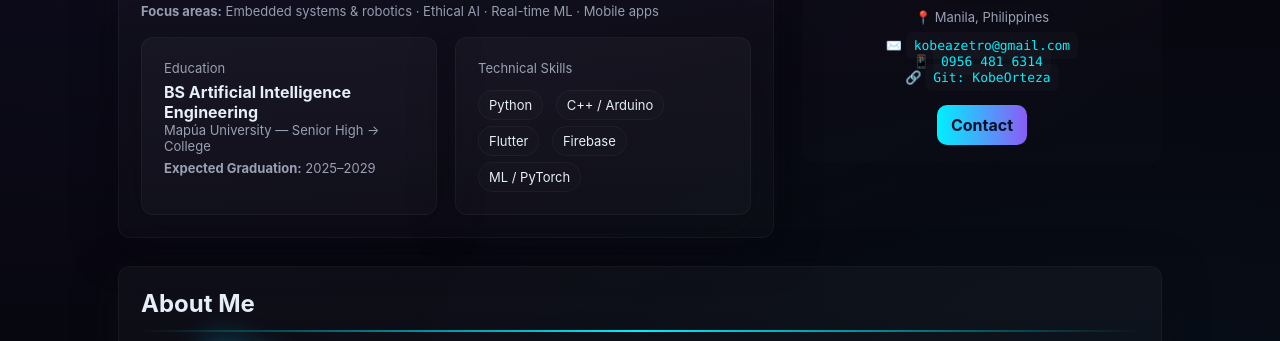
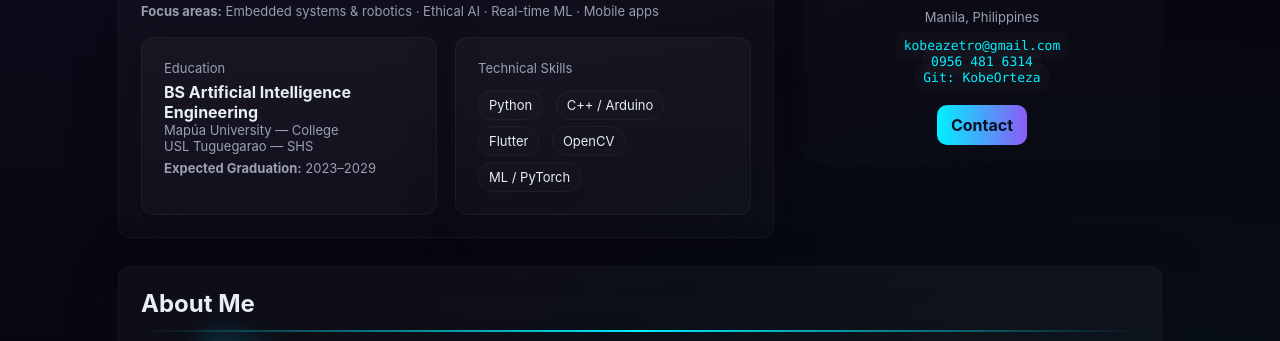
Before and after one commit to KobeOrteza/KobeOrteza.github.io, a plain HTML site: page main.html in a window 1280 px wide. Shown: the part 305-646 px from the top of the page. Drawn offline with Linux system fonts and the light colour scheme.

Commit message:
Update main.html

```diff
--- a/main.html
+++ b/main.html
@@ -302,8 +302,9 @@
             <div class="card fade-up" style="animation-delay:.14s">
               <div class="small muted">Education</div>
               <div style="font-weight:700;margin-top:6px">BS Artificial Intelligence Engineering</div>
-              <div class="small muted">Mapúa University — Senior High → College</div>
-              <div class="small muted" style="margin-top:6px"><strong>Expected Graduation:</strong> 2025–2029</div>
+              <div class="small muted">Mapúa University — College</div>
+              <div class="small muted">USL Tuguegarao — SHS</div>
+              <div class="small muted" style="margin-top:6px"><strong>Expected Graduation:</strong> 2023–2029</div>
             </div>
 
             <div class="card fade-up" style="animation-delay:.22s">
@@ -312,7 +313,7 @@
                 <span class="pill">Python</span>
                 <span class="pill">C++ / Arduino</span>
                 <span class="pill">Flutter</span>
-                <span class="pill">Firebase</span>
+                <span class="pill">OpenCV</span>
                 <span class="pill">ML / PyTorch</span>
               </div>
             </div>
@@ -332,11 +333,11 @@
 <div class="small muted" style="margin-top:6px;">BS AI Engineering • Mapúa University</div>
 
 <div id="contact-block" class="contact-list" role="contentinfo" style="margin-top:12px;">
-  <div class="small muted">📍 Manila, Philippines</div>
+  <div class="small muted"> Manila, Philippines</div>
   <div class="small" style="margin-top:4px;">
-    ✉️ <a class="code" href="mailto:kobeazetro@gmail.com">kobeazetro@gmail.com</a><br>
-    📱 <a class="code" href="tel:+639564816314">0956 481 6314</a><br>
-    🔗 <a class="code" href="https://github.com/KobeOrteza" target="_blank" rel="noopener">Git: KobeOrteza</a>
+     <a class="code" href="mailto:kobeazetro@gmail.com">kobeazetro@gmail.com</a><br>
+     <a class="code" href="tel:+639564816314">0956 481 6314</a><br>
+     <a class="code" href="https://github.com/KobeOrteza" target="_blank" rel="noopener">Git: KobeOrteza</a>
   </div>
 
   <!-- Contact button below the contacts -->
@@ -366,7 +367,7 @@
               </div>
             </div>
 
-            <div class="small muted" style="margin-top:8px">Photo — About section only</div>
+            <div class="small muted" style="margin-top:8px">Kobe Lean Orteza (Azi)</div>
           </div>
 
           <div style="flex:1;min-width:260px">
```
